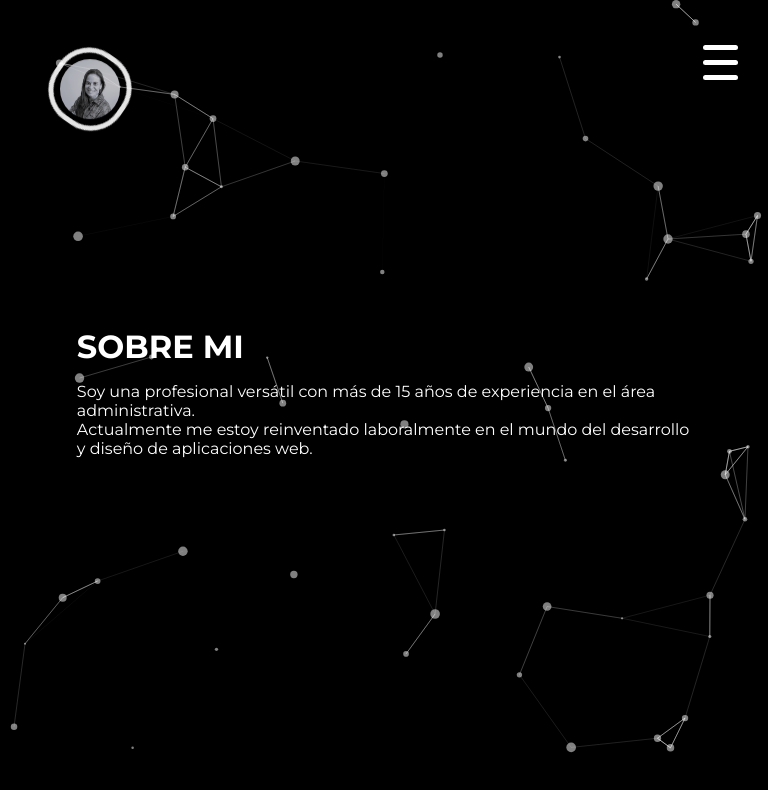
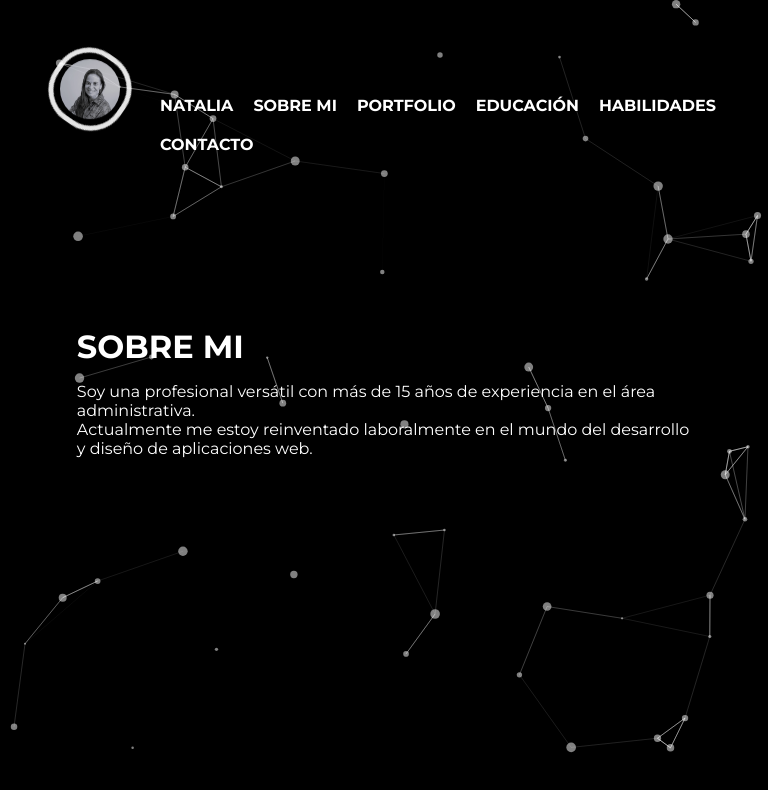
Before and after one commit to Natfer84/portfolio, a React (Create React App) app in the folder front/: page /AboutMe in a window 768 px wide. Shown: the top 790 px of the page. Built offline with nearby package versions, Linux system fonts and the light colour scheme.

Commit message:
responsive creo que bien

```diff
--- a/front/src/components/Nav.js
+++ b/front/src/components/Nav.js
@@ -20,7 +20,16 @@ export default function Nav() {
 
   return (
 
+
+
     <div className={`Container_Nav ${menuOpen ? "Open" : ""}`}>
+  {/* Botón de menú hamburguesa para móviles */}
+      <div className="Menu_Hamburguesa" onClick={() => setMenuOpen(!menuOpen)}>
+        <div className="Bar"></div>
+        <div className="Bar"></div>
+        <div className="Bar"></div>
+      </div>
+
       <nav>
       <ul className="Box__Nav__Ul">
         <li className="Box__Nav__Li">
@@ -47,12 +56,7 @@ export default function Nav() {
         </li>
       </ul>
 
-      {/* Botón de menú hamburguesa para móviles */}
-      <div className="Menu_Hamburguesa" onClick={() => setMenuOpen(!menuOpen)}>
-        <div className="Bar"></div>
-        <div className="Bar"></div>
-        <div className="Bar"></div>
-      </div>
+
       </nav>
     </div>
 
--- a/front/src/styles/AboutMe.css
+++ b/front/src/styles/AboutMe.css
@@ -130,14 +130,7 @@ h1 {
 
 }
 @media screen and (min-width: 1024px) and (orientation: landscape) {
-    .Box__Header {
-        flex-direction: column;
-        /*height: 100%;*/
-        height: auto;
-        position: fixed;
-        top: 0px;
-        left: 0px;
-    }
+
 }
 
 @media screen and (min-width: 769px) and (max-width: 1024px) and (orientation: landscape) {
--- a/front/src/styles/Header.css
+++ b/front/src/styles/Header.css
@@ -1,111 +1,52 @@
 .Box__Header {
+    padding: 20px;
     display: flex;
-    flex-direction: column; /* Apila los elementos en columna */
-    align-items: center; /* Centra horizontalmente */
-    position: fixed; /* Fijo en la pantalla */
-    left: 0;
-    top: 0px;
-    height: 100vh; /* Ocupa toda la pantalla */
-    padding: 20px;
-
+    flex-direction: row;
+    align-items: flex-start;
+    justify-content: center;
+    position: relative;
 }
 
 @media screen and (max-width: 480px) {
     /* Estilos para móviles */
-
    .Box__Header {
-    display: flex;
-        flex-direction: row; /* Alinea en fila en móviles */
-        width: 100%;
-        height: auto;
-        position: fixed;
-        top: 0px;
-        left: 0px;
+    padding: 0px;
+    justify-content: flex-start;
     }
 }
 
-@media screen and (min-width: 481px) and (max-width: 914px) {
+@media screen and (min-width: 481px) and (max-width: 767px) {
     /* Estilos para tabletas en vertical */
     .Box__Header {
-        flex-direction: row; /* Alinea en fila en móviles */
-        width: 100%;
-        height: auto;
-        position: fixed;
-        top: 0px;
-        left: 0px;
+    padding: 0px;
+    justify-content: flex-start;
     }
 
 }
-
-@media screen and (min-width: 412px) and (max-width: 914px) {
-    /* Estilos para tabletas en vertical */
+@media screen and (min-width: 768px) and (max-width: 1024px) and (orientation: landscape) {
+    /* Estilos para móviles en horizontal */
     .Box__Header {
-        flex-direction: row; /* Alinea en fila en móviles */
-        width: 100%;
-        height: auto;
-        position: fixed;
-        top: 0px;
-        left: 0px;
-    }
-
+    display: flex;
+    flex-direction: row;
+    position: relative;
+    justify-content: space-between;
+}
 }
 
-
-@media screen and (min-width: 768px) and (max-width: 1024px) and (orientation: landscape) {
-    /* Estilos para tabletas en horizontal */
-
+@media screen and (min-width: 1025px) and (max-width: 1280px) {
+    /* Estilos para ordenador en vertical */
     .Box__Header {
-        flex-direction: row; /* Alinea en fila en móviles */
-        width: 100%;
-        height: auto;
-        position: fixed;
-        top: 0px;
-        left: 0px;
+        justify-content: space-around;
     }
 }
-
-@media screen and (min-width: 1024px) and (orientation: portrait) {
-    /* Estilos para ordenador en vertical */
+@media screen and (min-width: 1281px) {
+    /* Media Query para dispositivos móviles grandes en horizontal */
     .Box__Header {
-        flex-direction: row; /* Alinea en fila en móviles */
-        width: 100%;
-        height: auto;
-        position: fixed;
-        top: 0px;
-        left: 0px;
+    padding: 20px;
+    display: flex;
+    flex-direction: row;
+    align-items: flex-start;
+    justify-content: space-around;
+    position: relative;
     }
 }
-@media screen and (min-width: 1024px) and (orientation: landscape) {
-    /* Estilos para ordenador en horizontal */
-    .Box__Header {
-        flex-direction: column; /* Alinea en fila en móviles */
-        height: 100%;
-        height: auto;
-        position: fixed;
-        top: 0px;
-        left: 0px;
-    }
-}
-@media screen and (max-width: 768px) and (orientation: landscape) {
-    /* Estilos para móviles en horizontal */
-    .Box__Header {
-        flex-direction: row; /* Alinea en fila en móviles */
-        width: 100%;
-        height: auto;
-        position: fixed;
-        top: 0px;
-        left: 0px;
-    }
-}
-
-@media screen and (max-width: 1024px) and (min-width: 768px) and (orientation: landscape){
-    /* Media Query para dispositivos móviles grandes en horizontal */
-    .Box__Header {
-        flex-direction: row; /* Alinea en fila en móviles */
-        width: 100%;
-        height: auto;
-        position: fixed;
-        top: 0px;
-        left: 0px;
-    }
-}
--- a/front/src/styles/Nav.css
+++ b/front/src/styles/Nav.css
@@ -2,8 +2,8 @@
 /* Contenedor de navegación */
 
 .Container_Nav {
-    /*position: absolute;*/
-    background: transparent;
+
+
     transition: right 0.3s ease-in-out;
     display: flex;
     flex-direction: column;
@@ -11,6 +11,11 @@
     justify-content: center;
     gap: 20px; /* Espacio entre elementos */
     z-index: 90;
+    transition: right 0.3s ease-in-out;
+    flex-direction: column;
+    padding-top: 60px;
+    flex-wrap: wrap;
+    position: relative;
 
 }
 .Container_Nav.Open {
@@ -20,14 +25,14 @@
 
 .Box__Nav__Ul{
     display: flex;
-    flex-direction: column;
+    flex-direction: row;
     flex-wrap: wrap;
-    align-items: flex-start;
+    /* align-items: revert; */
     list-style: none;
-    gap: 18px;
+    gap: 20px;
     padding: 0px;
-    transform: translateX(0%);
-    z-index: 95;
+    /* transform: translateX(0%); */
+
 }
 .Box__Nav__Ul li{
     color:white;
@@ -60,170 +65,100 @@
 }
 
 /* Responsive */
+
 @media screen and (max-width: 480px) {
     /* Estilos para móviles */
-
     .Container_Nav {
-        position: absolute;
-        top: 9px;
-        right: -100%;
+    position: fixed;
+    display: flex;
+    right: -100%; /* Oculto por defecto */
     width: 250px;
-        height: 100vh;
-
-        transition: right 0.3s ease-in-out;
-        display: flex;
-        flex-direction: column;
-        justify-content: center;
-        align-items: center;
-        z-index: 90;
+    position: fixed;
+    top: 0;
+    background-color:transparent;
     }
     .Box__Nav__Ul{
+        align-items: end;
+        flex-direction: column;
+        background-color: rgba(64, 63, 63, 0.3);
+        backdrop-filter: blur(3px);
+        padding: 20px;
+        border-radius: 5px;
+        /* border: 1px solid rgba(255, 255, 255, 0.2); */
+        position: absolute;
+        top: 58px;
+        right: 0px;
+    }
+    .Menu_Hamburguesa {
     display: flex;
+
+    }
+    .Container_Nav.Open {
+    height:350px;
+    }
+}
+@media screen and (min-width: 481px) and (max-width: 767px) {
+    /* Estilos para tabletas en vertical */
+    .Container_Nav {
+        position: fixed;
+        display: flex;
+        right: -100%; /* Oculto por defecto */
+        width: 250px;
+        position: fixed;
+        top: 0;
+        background-color:transparent;
+        }
+        .Box__Nav__Ul{
+
         flex-direction: column;
-        flex-wrap: wrap;
-        align-items: end;
-        list-style: none;
-        gap: 18px;
-        position: absolute;
-        top: 98px;
-        left: 66px;
+        align-items: center;
         background-color: rgba(64, 63, 63, 0.3);
         backdrop-filter: blur(6px);
         padding: 20px;
-        z-index: 95;
         border-radius: 5px;
         border: 1px solid rgba(255, 255, 255, 0.2);
         }
         .Menu_Hamburguesa {
         display: flex;
-        flex-direction: column;
-        top: 40px;
-        right: 30px;
-        cursor: pointer;
-        z-index: 100;
+
         }
         .Container_Nav.Open {
         height:350px;
+        }
 
 }
-}
-
-@media screen and (min-width: 412px) and (max-width: 914px) {
-    /* Estilos para tabletas en vertical */
+@media screen and (min-width: 768px) and (max-width: 1024px) and (orientation: landscape) {
+    /* Estilos para móviles en horizontal */
     .Container_Nav {
-        position: absolute;
-        top: 9px;
-        right: -100%;
+        position: fixed;
+        display: flex;
+        right: -100%; /* Oculto por defecto */
         width: 250px;
-        height: 100vh;
-
-        transition: right 0.3s ease-in-out;
-        display: flex;
-        flex-direction: column;
-        justify-content: center;
-        align-items: center;
-        z-index: 90;
+        position: fixed;
+        top: 0;
+        background-color:transparent;
         }
         .Box__Nav__Ul{
-        display: flex;
             flex-direction: column;
-        flex-wrap: wrap;
             align-items: end;
-        list-style: none;
-        gap: 18px;
+            background-color: rgba(64, 63, 63, 0.3);
+            backdrop-filter: blur(3px);
+            padding: 20px;
+            border-radius: 5px;
+            /* border: 1px solid rgba(255, 255, 255, 0.2); */
             position: absolute;
-        top: 98px;
-        left: 66px;
-        background-color: rgba(64, 63, 63, 0.3);
-
-        padding: 20px;
-        z-index: 95;
-        border-radius: 5px;
+            top: 58px;
+            right:-9px;
         }
         .Menu_Hamburguesa {
         display: flex;
-        flex-direction: column;
-        top: 40px;
-        right: 30px;
-        cursor: pointer;
-        z-index: 100;
+
         }
         .Container_Nav.Open {
         height:350px;
         }
 }
+@media screen and (min-width: 1025px) and (max-width: 1280px) {
+    /* Estilos para ordenador en vertical */
 
-@media screen and (max-width: 768px) and (orientation: landscape) {
-    /* Estilos para móviles en horizontal */
-    .Container_Nav {
-        position: absolute;
-        top: 9px;
-        right: -100%;
-        width: 250px;
-        height: 100vh;
-        background: rgba(0, 0, 0, 0.9);
-        transition: right 0.3s ease-in-out;
-        display: flex;
-        flex-direction: column;
-        justify-content: center;
-        align-items: center;
 }
-    .Box__Nav__Ul{
-        display: flex;
-        flex-direction: column;
-        flex-wrap: wrap;
-        align-items: end;
-        list-style: none;
-        gap: 18px;
-        position: absolute;
-        top: 98px;
-        left: 80px;
-    }
-    .Menu_Hamburguesa {
-        display: flex;
-        flex-direction: column;
-        top: 40px;
-        right: 30px;
-        cursor: pointer;
-    }
-    .Container_Nav.Open {
-        height:350px;
-    }
-}
-@media screen and (max-width: 1024px) and (min-width: 768px) and (orientation: landscape){
-    /* Media Query para dispositivos móviles grandes en horizontal */
-    .Container_Nav {
-        position: absolute;
-        top: 9px;
-        right: -100%;
-        width: 250px;
-        height: 100vh;
-        background: rgba(0, 0, 0, 0.9);
-        transition: right 0.3s ease-in-out;
-        display: flex;
-        flex-direction: column;
-        justify-content: center;
-        align-items: center;
-    }
-    .Box__Nav__Ul{
-        display: flex;
-        flex-direction: column;
-        flex-wrap: wrap;
-        align-items: end;
-        list-style: none;
-        gap: 18px;
-        position: absolute;
-        top: 98px;
-        left: 80px;
-    }
-    .Menu_Hamburguesa {
-        display: flex;
-        flex-direction: column;
-        top: 40px;
-        right: 30px;
-        cursor: pointer;
-    }
-    .Container_Nav.Open {
-        height:350px;
-    }
-}
```
Lines whose indentation alone changed are shown as unchanged.
